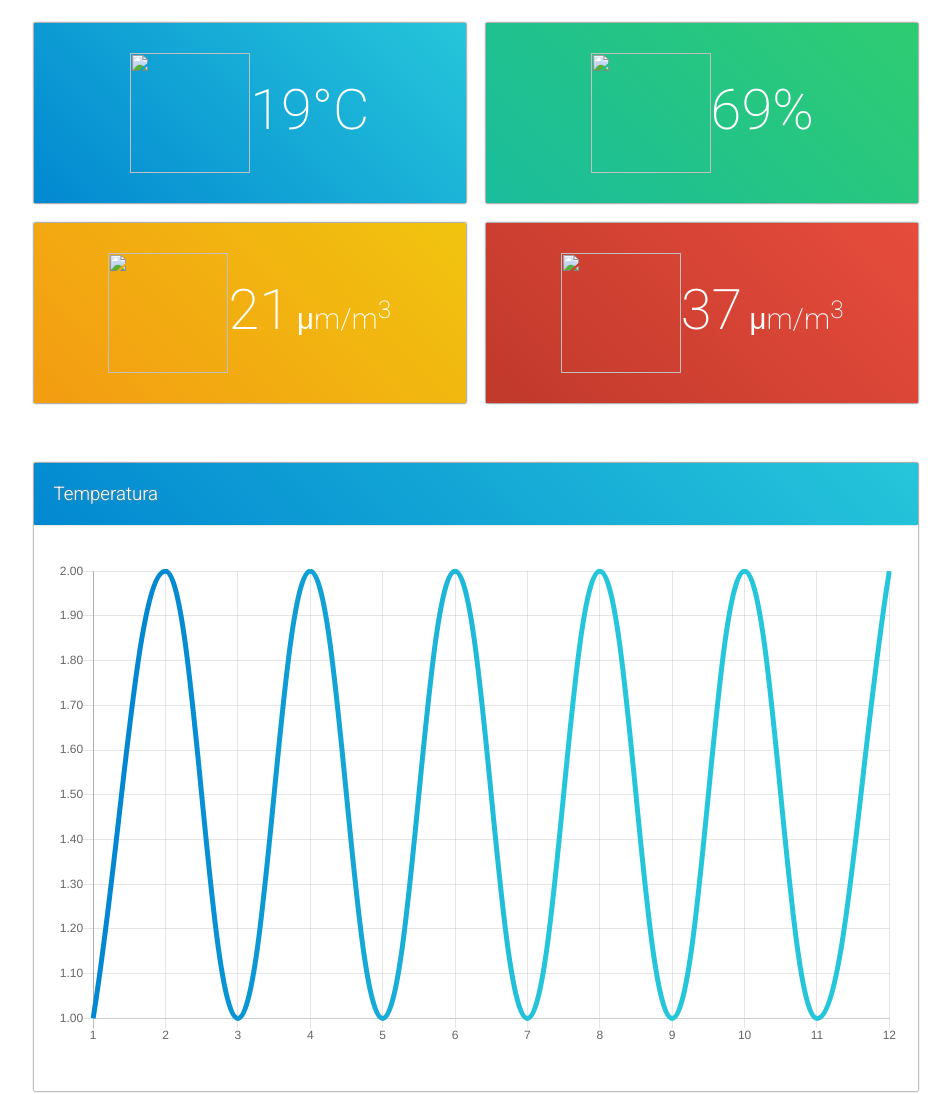
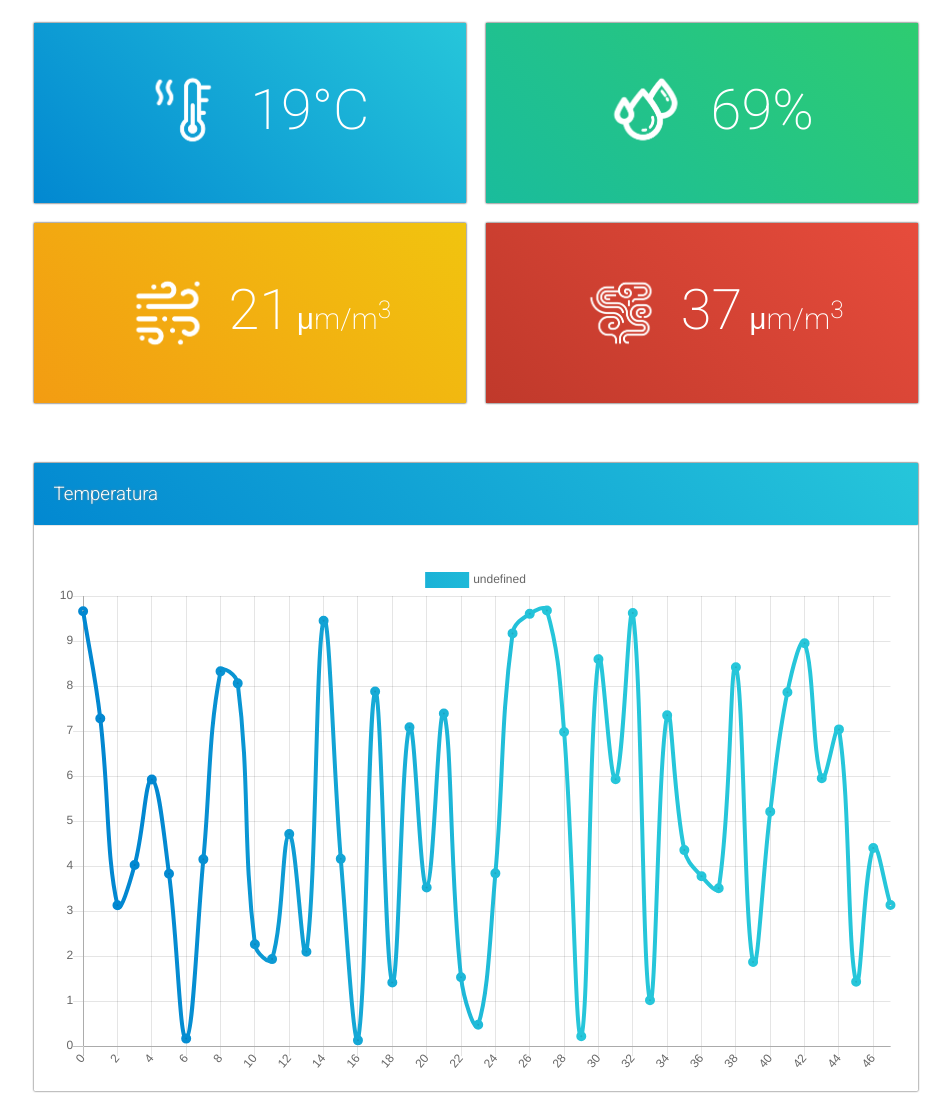
Before and after one commit to damianzolkos/pracamagisterska, a plain HTML site: page frontend/index.html in a window 1280 px wide. Shown: the part 37-1131 px from the top of the page, without its empty margins (164-1115 px from the left). Drawn offline with Linux system fonts and the light colour scheme.

Commit message:
images fixes

```diff
--- a/frontend/index.html
+++ b/frontend/index.html
@@ -10,15 +10,18 @@
     }
 
     .boxes {
+        clear: both;
+        display: block;
         position: relative;
         height: 420px;
     }
 
     .temp {
+        position: relative;
         width: calc(50% - 10px);
         height: 180px;
         text-align: center;
-        display: inline-flex;
+        display: flex;
         justify-content: center;
         align-items: center;
         margin-top: 20px;
@@ -141,6 +144,7 @@
             height: 130px;
             margin-top: 15px;
         }
+
         .temp:last-child {
             margin-bottom: 50px;
         }
@@ -148,27 +152,28 @@
 </style>
 
 <div id="wrapper">
+
     <div class="boxes">
         <div class="temp blue">
-            <img src="thermometer.png">
+            <img src="img/thermometer.png">
             <p class="temp_h1">
                 19&deg;C
             </p>
         </div>
         <div class="temp green">
-            <img src="humidity.png">
+            <img src="img/humidity.png">
             <p class="temp_h1">
                 69%
             </p>
         </div>
         <div class="temp yellow">
-            <img src="wind.png">
+            <img src="img/wind.png">
             <p class="temp_h1">
                 21<span class="pm"> μm/m<sup>3</sup></span>
             </p>
         </div>
         <div class="temp red">
-            <img src="smoke.png">
+            <img src="img/smoke.png">
             <p class="temp_h1">
                 37<span class="pm"> μm/m<sup>3</sup></span>
             </p>
@@ -236,56 +241,51 @@
     let data = {
         datasets: [{
             borderColor: blue,
-            borderWidth: 5,
-            fill: false,
-            pointRadius: 0,
-            pointRadiusHover: 4,
-            pointBorderWidth: 0
+            borderWidth: 4,
+            fill: false
         }]
     };
     let data2 = {
         datasets: [{
             borderColor: green,
-            borderWidth: 5,
-            fill: false,
-            pointRadius: 0,
-            pointRadiusHover: 4,
-            pointBorderWidth: 0
+            borderWidth: 4,
+            fill: false
         }]
     };
     let data3 = {
         datasets: [{
                 borderColor: yellow,
-                borderWidth: 5,
+                borderWidth: 4,
                 fill: false,
-                pointRadius: 0,
-                pointRadiusHover: 4,
-                pointBorderWidth: 0
+                label: "PM 2.5"
+
             },
             {
                 borderColor: red,
-                borderWidth: 5,
+                borderWidth: 4,
                 fill: false,
-                pointRadius: 0,
-                pointRadiusHover: 4,
-                pointBorderWidth: 0
+                label: "PM 10"
             }
         ]
     };
     let options = {
         responsive: true,
         legend: {
-            display: false
+            display: true
         },
         tooltips: {
             mode: 'index',
             intersect: true,
         },
+        hover: {
+            mode: 'nearest',
+            intersect: true
+        },
         scales: {
             xAxes: [{
                 display: true,
                 scaleLabel: {
-                    display: true,
+                    display: false,
                     labelString: ''
                 }
             }],
@@ -300,25 +300,45 @@
     };
 
     function renderCharts() {
-        data.labels = [1, 2, 3, 4, 5, 6, 7, 8, 9, 10, 11, 12];
-        data.datasets[0].data = [1, 2, 1, 2, 1, 2, 1, 2, 1, 2, 1, 2];
+        data.labels = [];
+        data.datasets[0].data = [];
+        data2.labels = [];
+        data2.datasets[0].data = [];
+        data3.labels = [];
+        data3.datasets[0].data = [];
+        data3.datasets[1].data = [];
+
+        for (let i = 0; i < 48; i++) {
+            data.datasets[0].data[i] = Math.random() * 10;
+            data.labels[i] = i;
+
+            data2.datasets[0].data[i] = Math.random() * 10;
+            data2.labels[i] = i;
+
+            data3.datasets[0].data[i] = Math.random() * 10;
+            data3.datasets[1].data[i] = data3.datasets[0].data[i] * 0.6;
+            data3.labels[i] = i;
+        }
+
+        // data.labels = [1, 2, 3, 4, 5, 6, 7, 8, 9, 10, 11, 12];
+        // data.datasets[0].data = [1, 2, 1, 2, 1, 2, 1, 2, 1, 2, 1, 2];
         let myChart1 = new Chart(ctx1, {
             type: 'line',
             data: data,
             options: options
         });
 
-        data2.labels = [1, 2, 3, 4, 5, 6, 7, 8, 9, 10, 11, 12];
-        data2.datasets[0].data = [1, 2, 1, 2, 1, 2, 1, 2, 1, 2, 1, 2];
+        // data2.labels = [1, 2, 3, 4, 5, 6, 7, 8, 9, 10, 11, 12];
+        // data2.datasets[0].data = [1, 2, 1, 2, 1, 2, 1, 2, 1, 2, 1, 2];
         let myChart2 = new Chart(ctx2, {
             type: 'line',
             data: data2,
             options: options
         });
 
-        data3.labels = [1, 2, 3, 4, 5, 6, 7, 8, 9, 10, 11, 12];
-        data3.datasets[0].data = [1, 2, 1, 2, 1, 2, 1, 2, 1, 2, 1, 2];
-        data3.datasets[1].data = [3, 4, 3, 4, 3, 4, 3, 4, 3, 4, 3, 4];
+        // data3.labels = [1, 2, 3, 4, 5, 6, 7, 8, 9, 10, 11, 12];
+        // data3.datasets[0].data = [1, 2, 1, 2, 1, 2, 1, 2, 1, 2, 1, 2];
+        // data3.datasets[1].data = [3, 4, 3, 4, 3, 4, 3, 4, 3, 4, 3, 4];
         let myChart3 = new Chart(ctx3, {
             type: 'line',
             data: data3,
```
